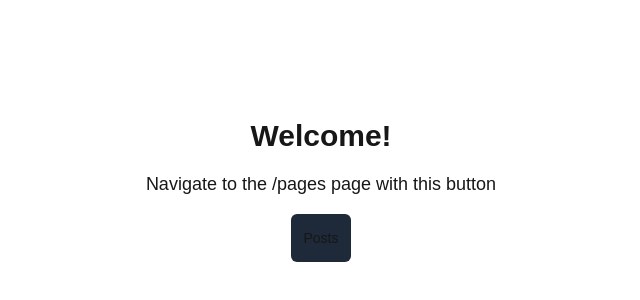
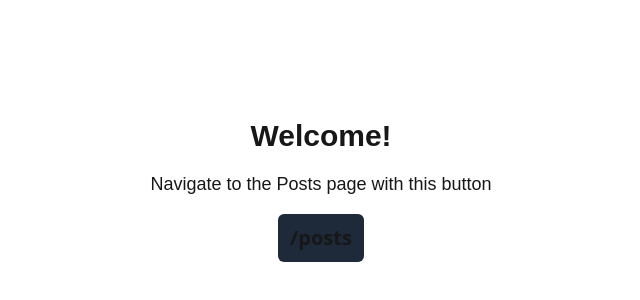
Before and after one commit to fsimonelli/streaver-challenge, a Next.js app: page / in a window 1280 px wide. Shown: the part 210-510 px from the top of the page, without its empty margins (319-959 px from the left). Built offline with nearby package versions, Linux system fonts and the light colour scheme.

Commit message:
feat: toast for slow connections

```diff
--- a/package.json
+++ b/package.json
@@ -12,6 +12,8 @@
     "next": "15.3.2",
     "react": "^19.0.0",
     "react-dom": "^19.0.0",
+    "react-spinners": "^0.17.0",
+    "react-toastify": "^11.0.5",
     "swr": "^2.3.3"
   },
   "devDependencies": {
--- a/src/app/globals.css
+++ b/src/app/globals.css
@@ -24,3 +24,18 @@ body {
   color: var(--foreground);
   font-family: Arial, Helvetica, sans-serif;
 }
+
+.special-font {
+  font-family:
+    system-ui,
+    -apple-system,
+    BlinkMacSystemFont,
+    'Segoe UI',
+    Roboto,
+    Oxygen,
+    Ubuntu,
+    Cantarell,
+    'Open Sans',
+    'Helvetica Neue',
+    sans-serif;
+}
--- a/src/app/page.tsx
+++ b/src/app/page.tsx
@@ -4,12 +4,14 @@ export default function Home() {
   return (
     <main className='flex min-h-screen min-w-full flex-col items-center justify-center'>
       <h1 className='m-4 text-3xl font-bold'>Welcome!</h1>
-      <p className='text-lg'>Navigate to the /pages page with this button</p>
+      <p className='text-lg'>Navigate to the Posts page with this button</p>
       <Link
         href='/posts'
         className='m-4 flex h-[48px] grow items-center justify-center gap-2 rounded-md bg-gray-800 p-3 text-sm font-medium hover:bg-gray-600 hover:text-gray-50 md:flex-none md:justify-start md:p-2 md:px-3'
       >
-        <p className='md:block'>Posts</p>
+        <p className='strong special-font text-xl font-semibold md:block'>
+          /posts
+        </p>
       </Link>
     </main>
   );
--- a/src/app/posts/page.tsx
+++ b/src/app/posts/page.tsx
@@ -6,6 +6,9 @@ import fetcher from '@/lib/fetcher';
 import { useState } from 'react';
 import useDebounce from '@/utils/useDebounce';
 import SearchBar from '@/app/ui/SearchBar';
+import { toast, ToastContainer } from 'react-toastify';
+import Link from 'next/link';
+import { PulseLoader } from 'react-spinners';
 
 export default function Posts() {
   const [search, setSearch] = useState('');
@@ -15,16 +18,32 @@ export default function Posts() {
     setSearch(event.target.value);
   }
 
+  const dismiss = () => toast.dismiss();
+
   const { data, error, isLoading } = useSWR(
     debouncedSearch === '' ? 'all' : debouncedSearch,
     fetcher,
+    {
+      loadingTimeout: 2000,
+      onLoadingSlow: () => {
+        toast('Loading is taking longer than expected...', {
+          position: 'top-right',
+          theme: 'dark',
+          hideProgressBar: true,
+        });
+      },
+      onSuccess: dismiss,
+    },
   );
-
-  if (error) return <div>Failed to load</div>;
-  if (isLoading) return <div>Loading...</div>;
 
   return (
     <div className='flex flex-col items-center justify-center'>
+      <Link
+        href='/'
+        className='absolute top-0.5 left-4 m-4 grow gap-2 rounded-md bg-gray-800 p-3 text-sm font-medium hover:bg-gray-600 hover:text-gray-50 md:flex-none md:justify-start md:p-2 md:px-3'
+      >
+        Back to Home
+      </Link>
       <SWRConfig
         value={{
           revalidateOnReconnect: true,
@@ -32,8 +51,22 @@ export default function Posts() {
         }}
       >
         <SearchBar term={search} onSearchChange={handleSearchTermChange} />
-        <CardList posts={data} />
+
+        {isLoading && (
+          <div className='flex min-h-screen min-w-full flex-col items-center justify-center'>
+            <PulseLoader
+              color='purple'
+              size={30}
+              loading={true}
+              speedMultiplier={0.5}
+            />
+          </div>
+        )}
+        {error && <div>Failed to load</div>}
+
+        {data && <CardList posts={data} />}
       </SWRConfig>
+      <ToastContainer />
     </div>
   );
 }
--- a/src/app/ui/SearchBar.tsx
+++ b/src/app/ui/SearchBar.tsx
@@ -8,7 +8,7 @@ export default function SearchBar({ term, onSearchChange }: SearchProps) {
     <form className='m-4 mx-auto max-w-lg'>
       <div className='relative w-full'>
         <input
-          className='z-20 block w-full rounded border border-gray-300 border-s-gray-50 bg-gray-50 p-2.5 text-sm text-gray-900 focus:border-blue-500 focus:ring-blue-500 dark:border-gray-600 dark:border-s-gray-700 dark:bg-gray-700 dark:text-white dark:placeholder-gray-400 dark:focus:border-blue-500'
+          className='z-20 block w-full rounded border border-gray-300 border-s-gray-50 bg-gray-800 p-2.5 text-sm focus:border-blue-500 focus:ring-blue-500'
           placeholder='Search posts by userId'
           onChange={onSearchChange}
           value={term}
--- a/src/lib/fetcher.ts
+++ b/src/lib/fetcher.ts
@@ -1,11 +1,12 @@
 const url = 'https://jsonplaceholder.typicode.com/posts';
 
-const fetcher = async (id: string) => {
+const fetcher = async (userId: string) => {
   let response;
-  if (id == 'all') {
+  await new Promise((res) => setTimeout(res, 5000)); //simulating delay
+  if (userId == 'all') {
     response = await fetch(url).then((res) => res.json());
   } else {
-    const searchURL = `${url}?userId=${id}`;
+    const searchURL = `${url}?userId=${userId}`;
     response = await fetch(searchURL).then((res) => res.json());
   }
   return response;
```
Also changed, not shown: 1 other file (tests, documents, lock files or other folders).
